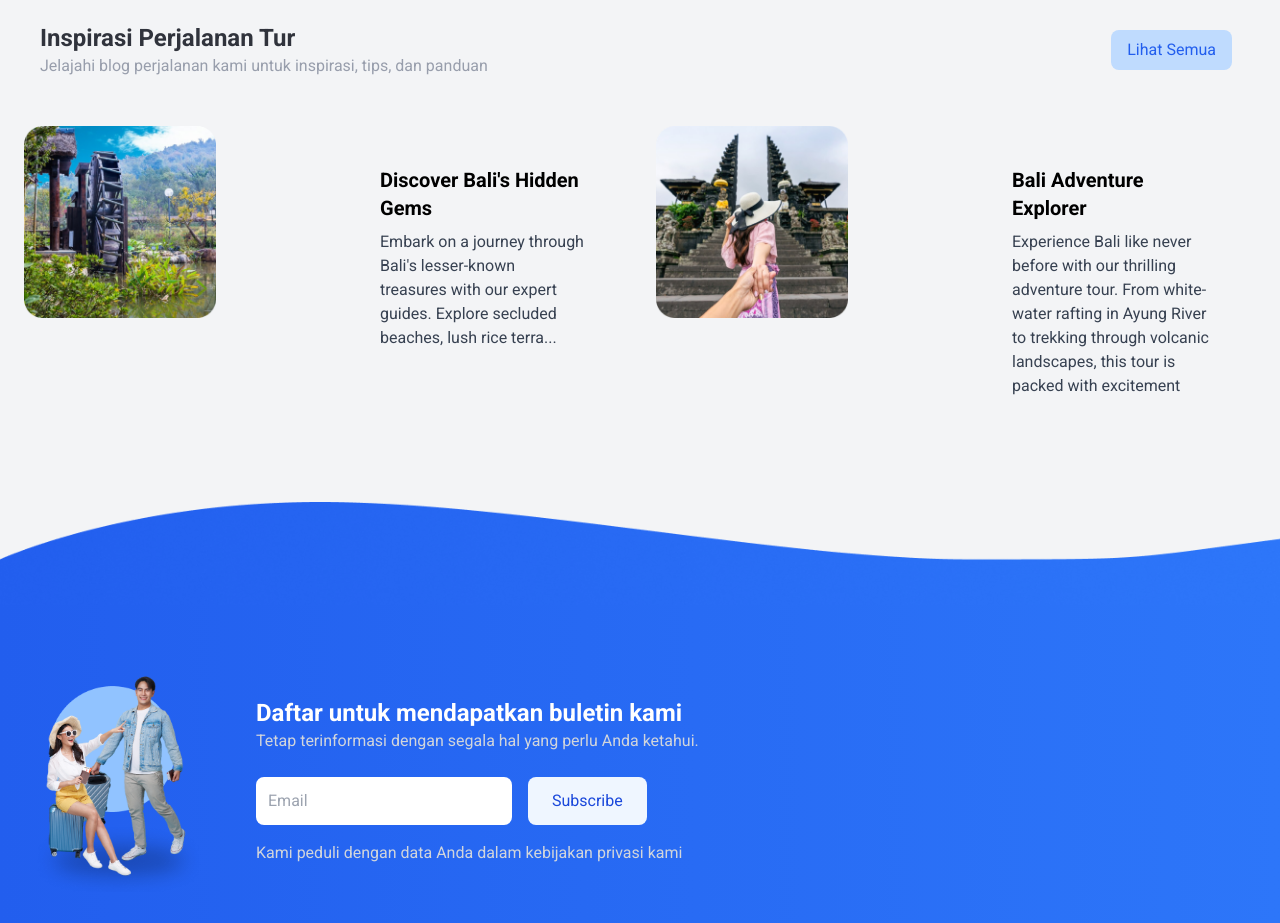
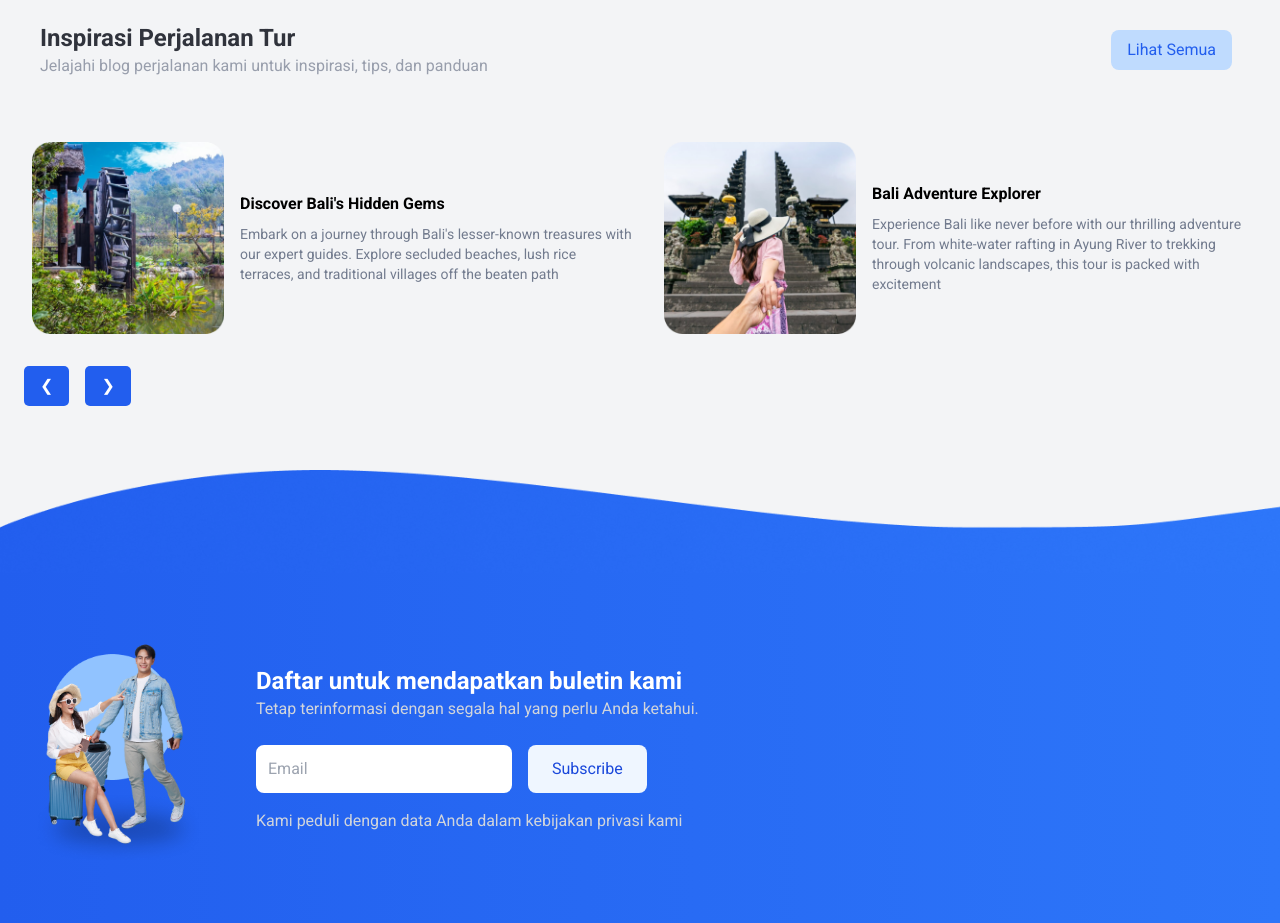
Before and after one commit to fauzanmuh/TrimaTour, a plain HTML site: page trimaTour.html in a window 1280 px wide. Shown: the part 1820-2743 px from the top of the page. Drawn offline with nearby package versions, Linux system fonts and the light colour scheme.

Commit message:
add slider and make responsive in inspire tour

```diff
--- a/style.css
+++ b/style.css
@@ -2,9 +2,9 @@ body {
   font-family: "Roboto", sans-serif;
 }
 
+// Tour Slider
 .tour-slider {
   scroll-snap-type: x mandatory;
-    scroll
 }
 
 .tour-slider::-webkit-scrollbar {
@@ -13,6 +13,38 @@ body {
 
 .tour-slider > div {
   scroll-snap-align: start;
+}
+
+// Inspire Tour
+.slider-container {
+  overflow: hidden;
+}
+
+.slider {
+  display: flex;
+  transition: transform 0.5s ease;
+}
+
+.slide {
+  flex: 1 0 50%;
+  box-sizing: border-box;
+}
+
+button.prev,
+button.next {
+  background: #225eee;
+  color: white;
+  padding: 0.5rem 1rem;
+  margin: 0 0.5rem;
+  border: none;
+  border-radius: 5px;
+  cursor: pointer;
+}
+
+.controls {
+  display: flex;
+  justify-content: center;
+  margin-top: 1rem;
 }
 
 @media (max-width: 768px) {
@@ -25,4 +57,8 @@ body {
   .tour-slider > div {
     min-width: 80%;
   }
+
+  .slide {
+    flex: 1 0 100%;
   }
+}
--- a/trimaTour.html
+++ b/trimaTour.html
@@ -20,6 +20,15 @@
       href="https://fonts.googleapis.com/css2?family=Roboto:wght@400;500;700&amp;display=swap"
       rel="stylesheet"
     />
+
+    <!-- Swiper CSS -->
+    <link
+      rel="stylesheet"
+      href="https://unpkg.com/swiper/swiper-bundle.min.css"
+    />
+
+    <!-- Swiper JS -->
+    <script src="https://unpkg.com/swiper/swiper-bundle.min.js"></script>
     <script src="https://cdn.tailwindcss.com"></script>
     <link rel="stylesheet" href="style.css" />
   </head>
@@ -237,11 +246,11 @@
           <div class="mt-4">
             <h4 class="font-bold">Kuta & Kintamani Tur</h4>
             <div class="flex items-center text-[#727B8E] text-sm mt-2">
-              <i class="fas fa-location-dot" style="width: 15px;"></i>
+              <i class="fas fa-location-dot" style="width: 15px"></i>
               <span class="ml-1">Kuta & Kintamani</span>
             </div>
             <div class="flex items-center text-[#727B8E] text-sm mt-2">
-              <i class="fas fa-calendar-alt" style="width: 15px;"></i>
+              <i class="fas fa-calendar-alt" style="width: 15px"></i>
               <span class="ml-1">2 Hari 1 Malam</span>
             </div>
             <div class="flex items-center text-neutral-700 text-sm mt-2">
@@ -256,11 +265,11 @@
           <div class="mt-4">
             <h4 class="font-bold">Kintamani & Tanah Lot Tur</h4>
             <div class="flex items-center text-[#727B8E] text-sm mt-2">
-              <i class="fas fa-location-dot" style="width: 15px;"></i>
+              <i class="fas fa-location-dot" style="width: 15px"></i>
               <span class="ml-1">Kintamani & Tanah Lot</span>
             </div>
             <div class="flex items-center text-[#727B8E] text-sm mt-2">
-              <i class="fas fa-calendar-alt" style="width: 15px;"></i>
+              <i class="fas fa-calendar-alt" style="width: 15px"></i>
               <span class="ml-1">2 Hari 1 Malam</span>
             </div>
             <div class="flex items-center text-neutral-700 text-sm mt-2">
@@ -275,11 +284,11 @@
           <div class="mt-4">
             <h4 class="font-bold">Kuta, Tanah Lot, & Kintamani Tur</h4>
             <div class="flex items-center text-[#727B8E] text-sm mt-2">
-              <i class="fas fa-location-dot" style="width: 15px;"></i>
+              <i class="fas fa-location-dot" style="width: 15px"></i>
               <span class="ml-1">Kuta, Tanah Lot, & Kintamani</span>
             </div>
             <div class="flex items-center text-[#727B8E] text-sm mt-2">
-              <i class="fas fa-calendar-alt" style="width: 15px;"></i>
+              <i class="fas fa-calendar-alt" style="width: 15px"></i>
               <span class="ml-1">3 Hari 2 Malam</span>
             </div>
             <div class="flex items-center text-neutral-700 text-sm mt-2">
@@ -288,7 +297,6 @@
             <p class="mt-4 text-[#FFA800] font-bold">Rp 2,753,850 /pax</p>
           </div>
         </div>
-
       </div>
       <div class="flex justify-center mt-8 md:hidden">
         <a href="#" class="bg-blue-200 text-blue-600 px-4 py-2 rounded-lg">
@@ -418,48 +426,80 @@
           <h3 class="text-2xl font-bold text-[#30333C]">
             Inspirasi Perjalanan Tur
           </h3>
-          <p class="text-[#989EAC]">
+          <p class="text-[#989EAC] w-3/4 md:w-full">
             Jelajahi blog perjalanan kami untuk inspirasi, tips, dan panduan
           </p>
         </div>
         <a
           href="#"
           class="mt-2 mr-12 md:mt-0 bg-blue-200 text-[#225EEE] px-4 py-2 rounded-lg hidden md:block"
+          >Lihat Semua</a
         >
-          Lihat Semua
-        </a>
       </div>
-      <div class="grid grid-cols-1 md:grid-cols-1 lg:grid-cols-4 gap-8 px-6">
+
+      <div class="slider-container overflow-hidden relative pl-4">
+        <div class="slider flex transition-transform duration-500 ease-in-out">
+          <div
+            class="slide flex flex-col md:flex-row rounded-lg p-4 w-full md:w-1/2"
+          >
             <img
-          alt="A scenic view of Bali's hidden gems with lush greenery and traditional structures"
-          class="w-48 h-25 object-cover"
-          width="400"
-          height="300"
               src="/assets/img/inspire1.png"
+              alt="Inspirasi 1"
+              class="rounded-lg w-48 h-48 mx-auto md:mx-0"
             />
-        <div class="p-10">
-          <h2 class="font-bold text-xl mb-2">Discover Bali's Hidden Gems</h2>
-          <p class="text-gray-700 text-base">
-            Embark on a journey through Bali's lesser-known treasures with our
-            expert guides. Explore secluded beaches, lush rice terra...
+            <div
+              class="mt-4 md:mt-0 md:ml-4 md:flex md:flex-col md:justify-center text-center md:text-left"
+            >
+              <h4 class="font-bold">Discover Bali's Hidden Gems</h4>
+              <p class="text-[#727B8E] text-left text-sm mt-2">
+                Embark on a journey through Bali's lesser-known treasures with our expert guides. Explore secluded beaches, lush rice terraces, and traditional villages off the beaten path
               </p>
             </div>
+          </div>
+          <div
+            class="slide flex flex-col md:flex-row rounded-lg p-4 w-full md:w-1/2"
+          >
             <img
-          alt="A scenic view of Bali's hidden gems with lush greenery and traditional structures"
-          class="w-48 h-25 object-cover"
-          width="400"
-          height="300"
               src="/assets/img/inspire2.png"
+              alt="Inspirasi 2"
+              class="rounded-lg w-48 h-48 mx-auto md:mx-0"
             />
-        <div class="p-10">
-          <h2 class="font-bold text-xl mb-2">Bali Adventure Explorer</h2>
-          <p class="text-gray-700 text-base">
-            Experience Bali like never before with our thrilling adventure tour.
-            From white-water rafting in Ayung River to trekking through volcanic
-            landscapes, this tour is packed with excitement
+            <div
+              class="mt-4 md:mt-0 md:ml-4 md:flex md:flex-col md:justify-center text-center md:text-left"
+            >
+              <h4 class="font-bold">Bali Adventure Explorer</h4>
+              <p class="text-[#727B8E] text-left text-sm mt-2">
+                Experience Bali like never before with our thrilling adventure tour. From white-water rafting in Ayung River to trekking through volcanic landscapes, this tour is packed with excitement
               </p>
             </div>
-        <!-- Repeat similar structure for other inspiration cards -->
+          </div>
+          <div
+            class="slide flex flex-col md:flex-row rounded-lg p-4 w-full md:w-1/2"
+          >
+            <img
+              src="/assets/img/inspire3.png"
+              alt="Inspirasi 3"
+              class="rounded-lg w-48 h-48 mx-auto md:mx-0"
+            />
+            <div
+              class="mt-4 md:mt-0 md:ml-4 md:flex md:flex-col md:justify-center text-center md:text-left"
+            >
+              <h4 class="font-bold">Cultural Delights of Bali</h4>
+              <p class="text-[#727B8E] text-left text-sm mt-2">
+                Immerse yourself in Bali's rich culture and history with this tour. Visit ancient temples, witness traditional dance performances, and indulge in authentic Balinese cuisine
+              </p>
+            </div>
+          </div>
+        </div>
+      </div>
+
+      <div class="controls flex justify-start pl-4 mt-4">
+        <button class="prev bg-[#225EEE] text-white px-4 py-2 rounded-lg mr-2">
+          ❮
+        </button>
+        <button class="next bg-[#225EEE] text-white px-4 py-2 rounded-lg ml-2">
+          ❯
+        </button>
       </div>
     </section>
 
@@ -509,7 +549,7 @@
     <!-- Footer -->
     <footer class="bg-sky-950 text-white py-10">
       <div
-        class="max-w-screen-xl mx-auto grid grid-cols-1 md:grid-cols-4 gap-8 px-10"
+        class="max-w-screen-xl mx-auto grid grid-cols-1 md:grid-cols-3 lg:grid-cols-4 gap-8 px-10"
       >
         <div>
           <div class="flex items-center space-x-2">
@@ -662,4 +702,32 @@
       mobileMenu.classList.toggle("hidden");
     });
   </script>
+
+  <script>
+    const slider = document.querySelector(".slider");
+    const slides = document.querySelectorAll(".slide");
+    let currentIndex = 0;
+
+    function getSlidesToShow() {
+      return window.innerWidth >= 768 ? 2 : 1;
+    }
+
+    function updateSliderPosition() {
+      const slidesToShow = getSlidesToShow();
+      const slideWidth = slider.offsetWidth / slidesToShow;
+      slider.style.transform = `translateX(-${currentIndex * slideWidth}px)`;
+    }
+
+    document.querySelector(".prev").addEventListener("click", () => {
+      if (currentIndex > 0) currentIndex--;
+      updateSliderPosition();
+    });
+
+    document.querySelector(".next").addEventListener("click", () => {
+      if (currentIndex < slides.length - getSlidesToShow()) currentIndex++;
+      updateSliderPosition();
+    });
+
+    window.addEventListener("resize", updateSliderPosition);
+  </script>
 </html>
```
Lines whose indentation alone changed are shown as unchanged.
